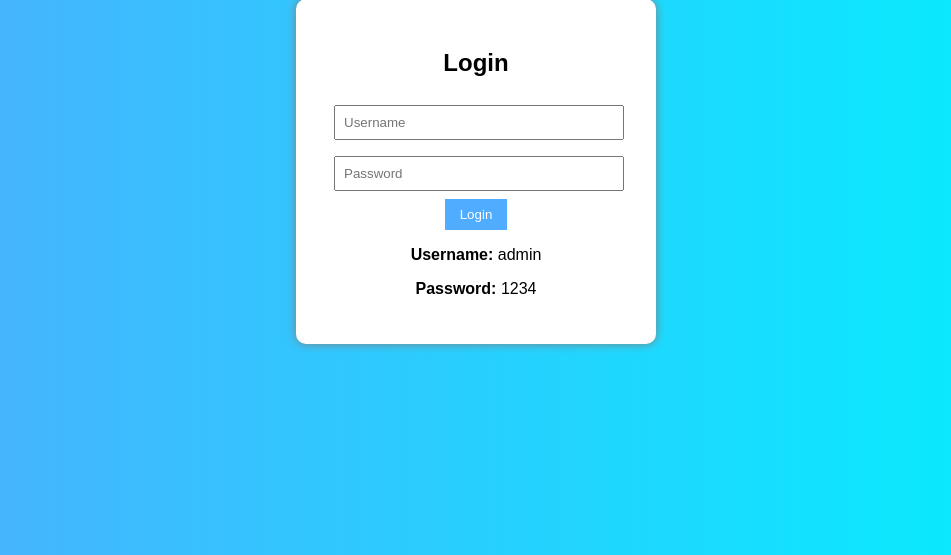
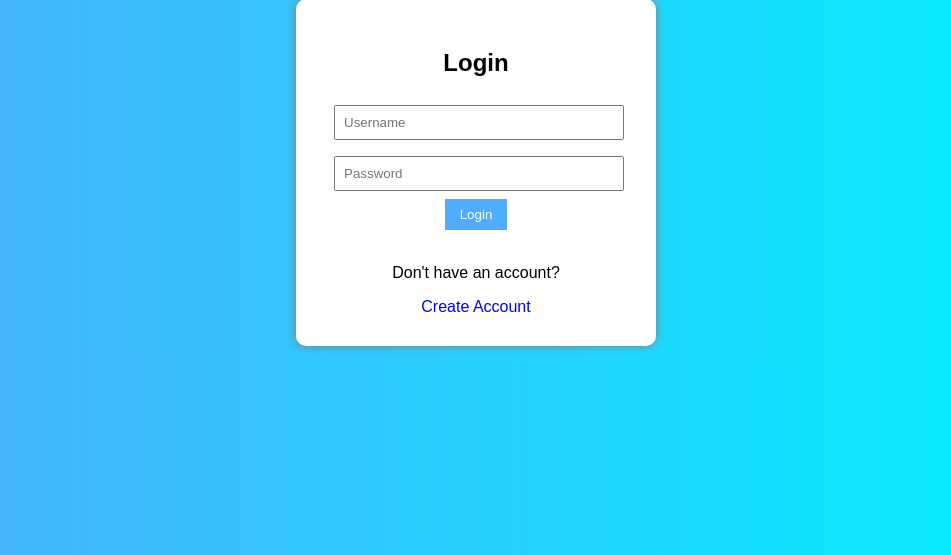
Before and after one commit to janhavi1602/student-budget-app, a Flask app: page /login in a window 1280 px wide. Shown: the part 109-664 px from the top of the page, without its empty margins (164-1115 px from the left). Run offline with Flask 3, Linux system fonts and the light colour scheme.

Commit message:
Update login.html

```diff
--- a/templates/login.html
+++ b/templates/login.html
@@ -36,6 +36,11 @@
         .error {
             color: red;
         }
+
+        a {
+            text-decoration: none;
+            color: blue;
+        }
     </style>
 </head>
 <body>
@@ -53,8 +58,12 @@
         <button type="submit">Login</button>
     </form>
 
-    <p><b>Username:</b> admin</p>
-    <p><b>Password:</b> 1234</p>
+    <br>
+
+    <!-- THIS IS IMPORTANT -->
+    <p>Don't have an account?</p>
+    <a href="/signup">Create Account</a>
+
 </div>
 
 </body>
```
